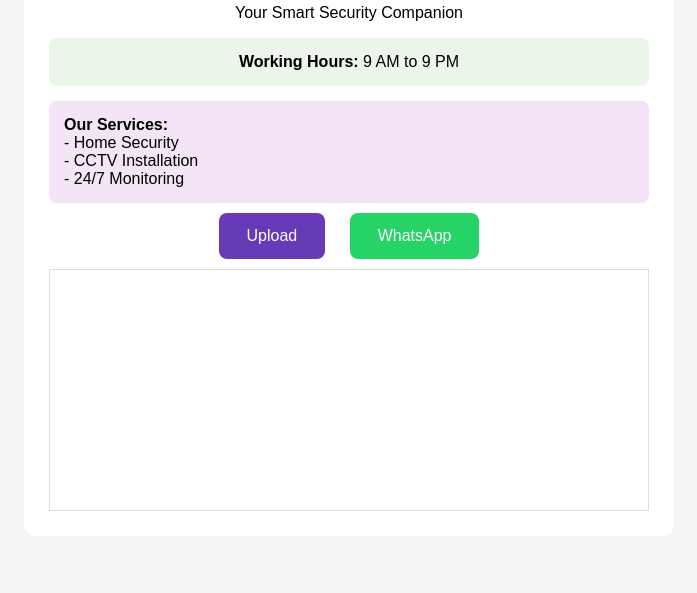
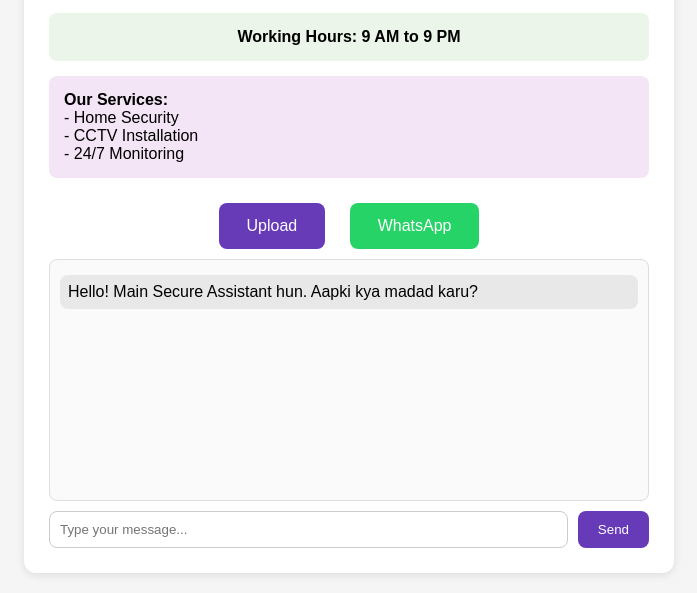
Before and after one commit to shaguftabegum1923119-blip/Secure-Assistant, a website: page index.html in a window 1280 px wide. Shown: the part 228-821 px from the top of the page, without its empty margins (291-988 px from the left). Before the commit the page ends 800 px from the top, so only its background shows below. Drawn offline with Linux system fonts and the light colour scheme.

Commit message:
Update index.html

```diff
--- a/index.html
+++ b/index.html
@@ -4,18 +4,21 @@
 <title>Secure Assistant</title>
 <meta name="viewport" content="width=device-width, initial-scale=1.0">
 <style>
-body { font-family: Arial; text-align: center; padding: 20px; background: #f5f5f5; }
-.box { background: white; padding: 25px; border-radius: 12px; max-width: 600px; margin: auto; }
-h1 { color: #673AB7; }
-.btn { padding: 14px 28px; margin: 10px; border: none; border-radius: 8px; font-size: 16px; cursor: pointer; }
-.upl { background: #673AB7; color: white; }
-.whatsapp { background: #25D366; color: white; }
-.timing { background: #EBF5E9; padding: 15px; border-radius: 8px; margin: 15px 0; }
-.services { text-align: left; background: #F3E5F5; padding: 15px; border-radius: 8px; }
-#chat-messages { height: 220px; overflow-y: auto; border: 1px solid #ddd; padding: 10px; }
-.qr { margin: 15px 0; border: 2px dashed #673AB7; padding: 10px; border-radius: 10px; }
-input { border-radius: 8px; border: 1px solid #ccc; padding: 10px; }
+body { font-family: Arial; text-align: center; padding: 20px; background: #f5f5f5; margin:0; }
+.box { background: white; padding: 25px; border-radius: 12px; max-width: 600px; margin: auto; box-shadow: 0 2px 10px rgba(0,0,0,0.1); }
+h1 { color: #673AB7; margin: 10px 0; }
+.btn { padding: 14px 28px; margin: 10px; border: none; border-radius: 8px; font-size: 16px; cursor: pointer; color: white; }
+.upl { background: #673AB7; }
+.whatsapp { background: #25D366; }
+.timing { background: #EBF5E9; padding: 15px; border-radius: 8px; margin: 15px 0; font-weight: bold; }
+.services { text-align: left; background: #F3E5F5; padding: 15px; border-radius: 8px; margin: 15px 0; }
+#chat-messages { height: 220px; overflow-y: auto; border: 1px solid #ddd; padding: 10px; border-radius: 8px; text-align: left; background: #fafafa; }
+.chat-input { display: flex; margin-top: 10px; }
+.chat-input input { flex: 1; border-radius: 8px; border: 1px solid #ccc; padding: 10px; }
+.chat-input button { margin-left: 10px; background: #673AB7; color: white; border: none; border-radius: 8px; padding: 10px 20px; }
 img.logo { width: 120px; margin-bottom: 15px; }
+.user-msg { background: #DCF8C6; padding: 8px; border-radius: 8px; margin: 5px 0; text-align: right; }
+.bot-msg { background: #E8E8E8; padding: 8px; border-radius: 8px; margin: 5px 0; text-align: left; }
 </style>
 </head>
 <body>
@@ -25,7 +28,7 @@ img.logo { width: 120px; margin-bottom: 15px; }
 <p>Your Smart Security Companion</p>
 
 <div class="timing">
-<b>Working Hours:</b> 9 AM to 9 PM
+Working Hours: 9 AM to 9 PM
 </div>
 
 <div class="services">
@@ -35,11 +38,44 @@ img.logo { width: 120px; margin-bottom: 15px; }
 - 24/7 Monitoring
 </div>
 
-<button class="btn upl">Upload</button>
-<button class="btn whatsapp">WhatsApp</button>
+<button class="btn upl" onclick="alert('Upload feature coming soon!')">Upload</button>
+<a href="https://wa.me/91XXXXXXXXXX" target="_blank"><button class="btn whatsapp">WhatsApp</button></a>
 
-<div id="chat-messages"></div>
+<div id="chat-messages">
+<div class="bot-msg">Hello! Main Secure Assistant hun. Aapki kya madad karu?</div>
+</div>
+
+<div class="chat-input">
+<input type="text" id="userInput" placeholder="Type your message...">
+<button onclick="sendMessage()">Send</button>
+</div>
 
 </div>
+
+<script>
+function sendMessage() {
+    let input = document.getElementById("userInput");
+    let msg = input.value;
+    if(msg.trim() === "") return;
+
+    let chatBox = document.getElementById("chat-messages");
+    chatBox.innerHTML += `<div class="user-msg">${msg}</div>`;
+
+    // Simple auto reply
+    setTimeout(() => {
+        chatBox.innerHTML += `<div class="bot-msg">Thanks for your message! Hum 9 AM to 9 PM available hain.</div>`;
+        chatBox.scrollTop = chatBox.scrollHeight;
+    }, 500);
+
+    input.value = "";
+    chatBox.scrollTop = chatBox.scrollHeight;
+}
+
+// Enter dabane se bhi send ho
+document.getElementById("userInput").addEventListener("keypress", function(e) {
+    if (e.key === "Enter") sendMessage();
+});
+</script>
+
 </body>
 </html>
```
